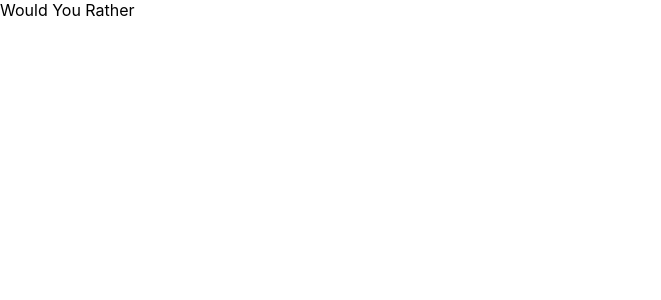
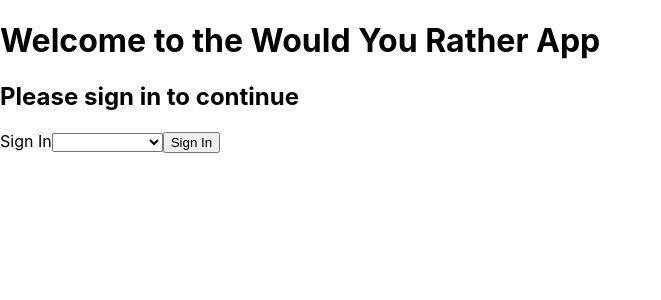
Before and after one commit to arjunht/would-you-rather, a React (Create React App) app: page / in a window 1280 px wide. Shown: the top 300 px of the page, without its empty margins (0-661 px from the left). Built offline with nearby package versions, Linux system fonts and the light colour scheme.

Commit message:
Setup Login Component

```diff
--- a/src/actions/shared.js
+++ b/src/actions/shared.js
@@ -6,7 +6,7 @@ export function handleInitialQuestions() {
   return (dispatch) => {
     return _getQuestions()
       .then((questions) => {
-        dispatch receiveQuestions(questions)
+        dispatch(receiveQuestions(questions))
       })
   }
 }
--- a/src/components/App.js
+++ b/src/components/App.js
@@ -1,13 +1,20 @@
 import React, { Component } from 'react';
+import { connect } from 'react-redux';
+import { handleInitialUsers } from '../actions/shared';
+import Login from './Login'
 
 class App extends Component {
+  componentDidMount() {
+    this.props.dispatch(handleInitialUsers());
+  }
+
   render() {
     return (
       <div>
-        Would You Rather
+        <Login />
       </div>
     );
   }
 }
 
-export default App;
+export default connect()(App);
--- /dev/null
+++ b/src/components/Login.js
@@ -0,0 +1,49 @@
+import React, { Component } from 'react';
+import { connect } from 'react-redux';
+import { setAuthedUser } from '../actions/authedUser'
+
+class Login extends Component {
+  state = {
+    value: ''
+  }
+
+  handleChange = (e) => {
+    this.setState({
+      value: e.target.value
+    });
+  };
+
+  handleSubmit = (e) => {
+    e.preventDefault();
+    this.props.dispatch(setAuthedUser(this.state.value));
+  };
+
+  render() {
+    const userIds = Object.keys(this.props.users);
+
+    return (
+      <div>
+        <h1>Welcome to the Would You Rather App</h1>
+        <h2>Please sign in to continue</h2>
+        <form onSubmit={this.handleSubmit}>
+          <label>
+            Sign In
+            <select value={this.state.value} onChange={this.handleChange}>
+              <option value={''}></option>
+              {userIds.map(userId => (
+                <option key={userId} value={userId}>{this.props.users[userId].name}</option>
+              ))}
+            </select>
+          </label>
+          <button type='submit'>Sign In</button>
+        </form>
+      </div>
+    );
+  }
+}
+
+function mapStateToProps({ users }) {
+  return { users };
+}
+
+export default connect(mapStateToProps)(Login);
```
